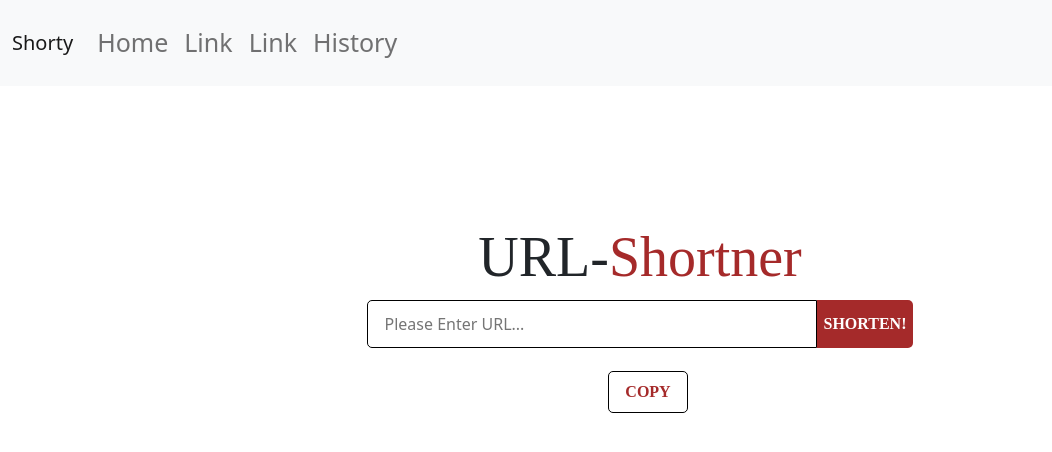
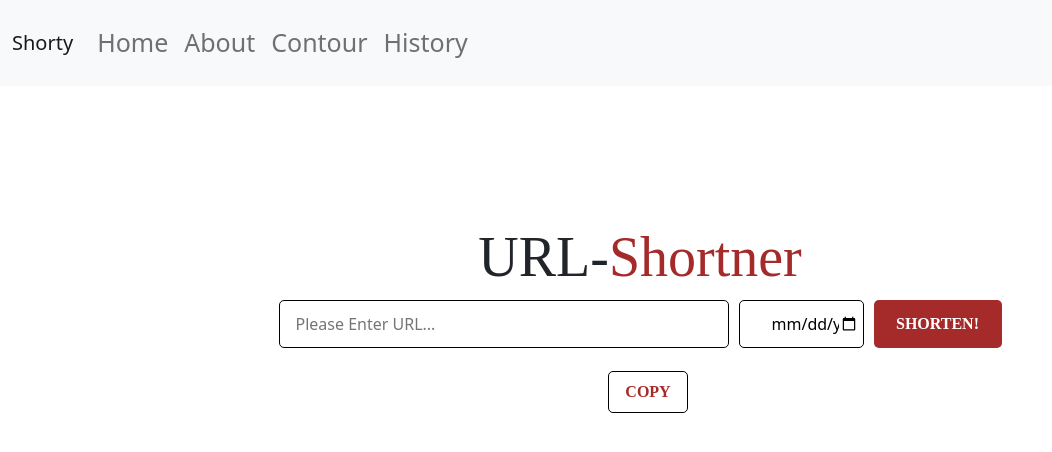
Before and after one commit to Muqeetabdul/Designed-url-project, a React (Create React App) app: page / in a window 1280 px wide. Shown: the top 452 px of the page, without its empty margins (0-1052 px from the left). Built offline with nearby package versions, Linux system fonts and the light colour scheme; no server answers.

Commit message:
last update for today

```diff
--- a/src/App.css
+++ b/src/App.css
@@ -36,22 +36,36 @@
   text-indent: 1rem;
   font-size: 1rem;
   border: 1px solid black;
-  border-top-left-radius: 5px;
-  border-bottom-left-radius: 5px;
+  border-radius: 5px;
 }
 
 .inputcontainer button{
   height: 3rem;
-  /* width: 8rem; */
+  width: 8rem;
   font-family: cursive;
   font-weight: bold;
   border: none;
   text-transform: uppercase;
-  border-top-right-radius: 5px;
-  border-bottom-right-radius: 5px;
+  border-radius: 5px;
   color: white;
   background-color: brown;
   cursor: pointer;
+  display: block;
+}
+
+.inputdate{
+  width: 125px !important;
+  margin-left: 10px;
+  margin-right: 10px;
+  text-indent: none;
+}
+
+.dateinput{
+  width: 150px;
+  height: 150px;
+  text-indent: none;
+  padding: 0px;
+
 }
 
 
--- a/src/inputshort.js
+++ b/src/inputshort.js
@@ -3,6 +3,7 @@ import "./App.css";
 
 const Inputshort = ({ setinputUrl }) => {
     const [Url , setUrl] = useState("");
+    const [date , setdate] = useState("");
 
     const handleClick = () => {
         setinputUrl(Url);
@@ -13,11 +14,19 @@ const Inputshort = ({ setinputUrl }) => {
     <div className='inputcontainer'>
         <h1>URL-<span>Shortner</span></h1>
         <div>
+
             <input
                 type="text"
                 placeholder='Please Enter URL...'
                 value={Url}
                 onChange={(e) => setUrl(e.target.value)}
+            />
+
+            <input
+                // style={{width: 145, marginLeft: 10 , marginRight: 10}}
+                className="inputdate"
+                type="date"
+                onChange={(e) => setdate(e.target.value)}
             />
             <button onClick={handleClick}>Shorten!</button>
         </div>
--- a/src/navbar.js
+++ b/src/navbar.js
@@ -13,8 +13,8 @@ const NavBar = () => {
                     <Navbar.Brand href="/inputshort.js">Shorty</Navbar.Brand>
                         <Nav className="me-auto">
                             <Nav.Link href='/inputshort.js'>Home</Nav.Link>
-                            <Nav.Link href="#link">Link</Nav.Link>
-                            <Nav.Link href="#link">Link</Nav.Link>
+                            <Nav.Link href="#link">About</Nav.Link>
+                            <Nav.Link href="#link">Contour</Nav.Link>
                             <Nav.Link href='/history.js'>History</Nav.Link>
                         </Nav>
                 </Container>
```
Also changed, not shown: src/shorturl.js (+34 -1 lines).
